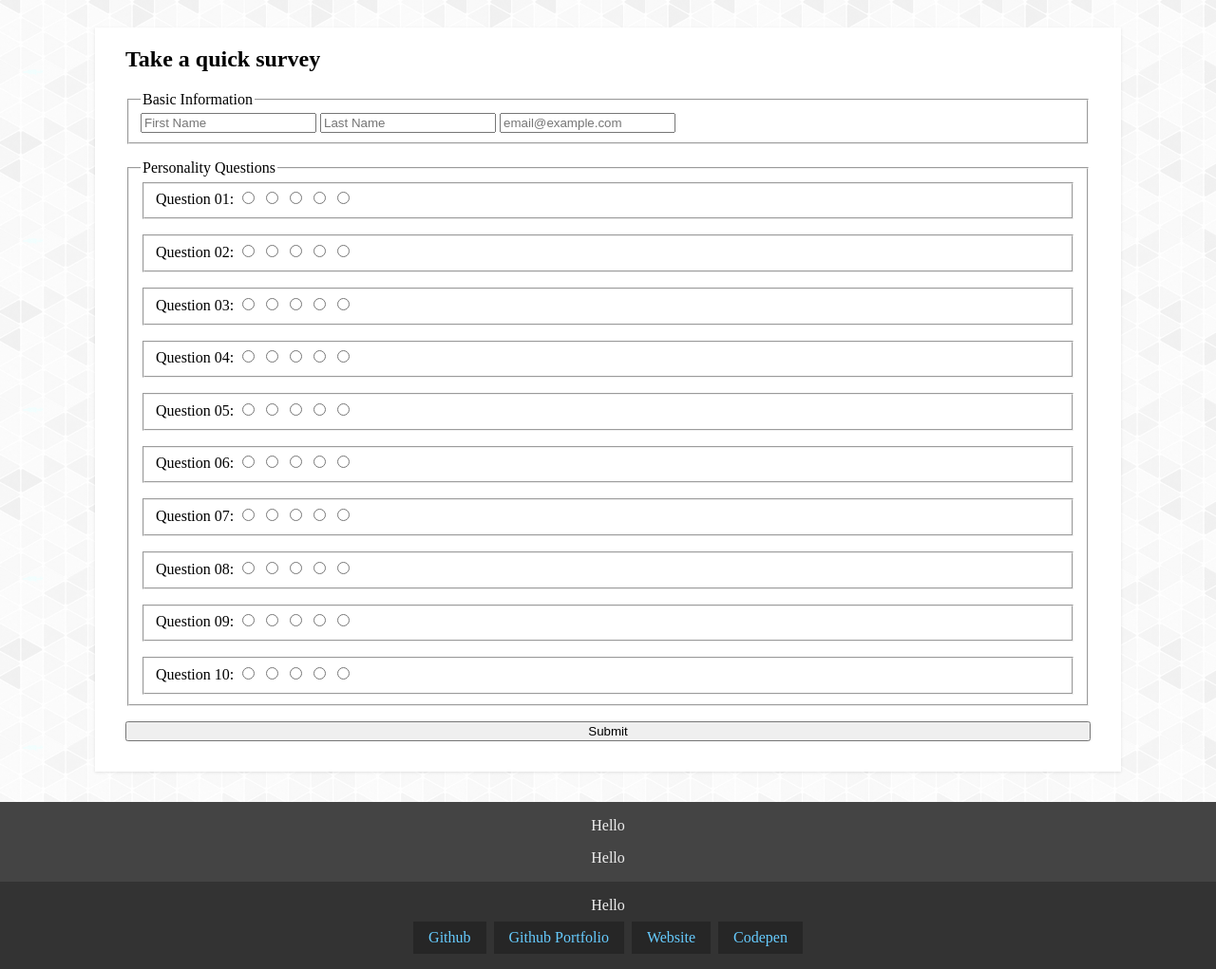
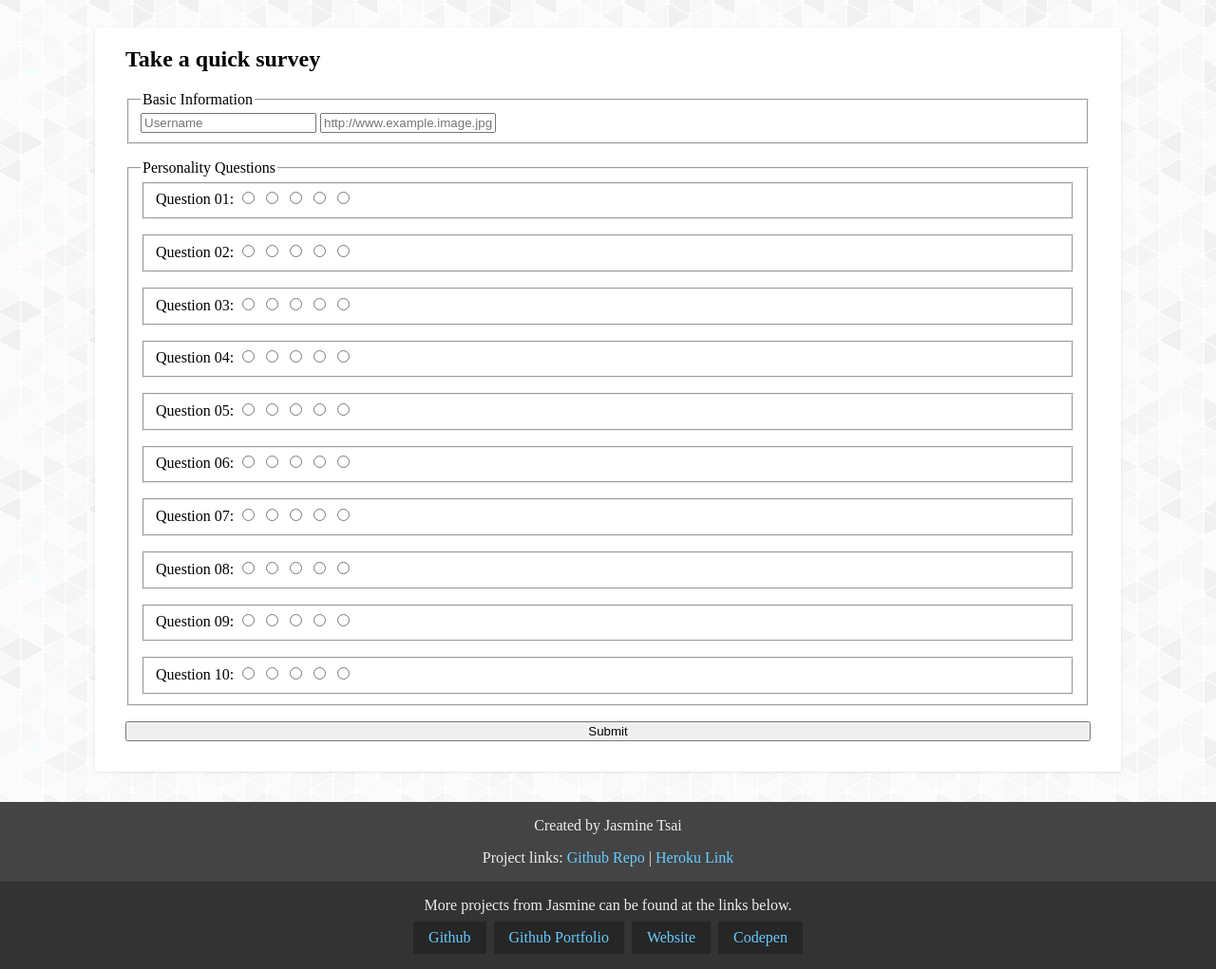
Before and after one commit to jtsai972/Friend-Finder, a website: page app/public/survey.html in a window 1280 px wide. Shown: the part 117-1138 px from the top of the page at 95% size. Drawn offline with nearby package versions, Linux system fonts and the light colour scheme; a web font is replaced by a local one.

Commit message:
updated a little of the form and css

```diff
--- a/app/public/css/style.css
+++ b/app/public/css/style.css
@@ -58,6 +58,7 @@ nav {
         font-weight: bold;
     }
     nav a:hover {
+        border-bottom: none;
         background: rgba(0,0,0,0.6);
         font-weight: bold;
     }
--- a/app/public/scripts/script.js
+++ /dev/null
@@ -1,3 +0,0 @@
-$(document).ready(function() {
-  $("body p").text("Hello");
-});
--- a/app/public/survey.html
+++ b/app/public/survey.html
@@ -42,14 +42,11 @@
             <!-- Basic Info-->
             <fieldset id="personal">
                 <legend>Basic Information</legend>
-                <label for="first-name">
-                    <input type="text" id="first-name" placeholder="First Name" name="firstname">
+                <label for="user-name">
+                    <input type="text" id="user-name" placeholder="Username" name="username">
                 </label>
-                <label for="last-name">
-                    <input type="text" id="last-name" placeholder="Last Name" name="lastname">
-                </label>
-                <label for="email">
-                    <input type="email" id="email" placeholder="email@example.com" name="email">
+                <label for="user-image">
+                    <input type="text" id="user-image" placeholder="http://www.example.image.jpg" name="userimage">
                 </label>
             </fieldset>
 
--- a/server.js
+++ b/server.js
@@ -23,5 +23,5 @@ require("./app/routing/htmlRoutes")(app);
  * STARTING SERVER
  * ------------------------------------------------------- */
 app.listen(PORT, function() {
-    console.log("App listening on PORT: " + PORT);
+    console.log("App listening on http://localhost:" + PORT);
 });
```
